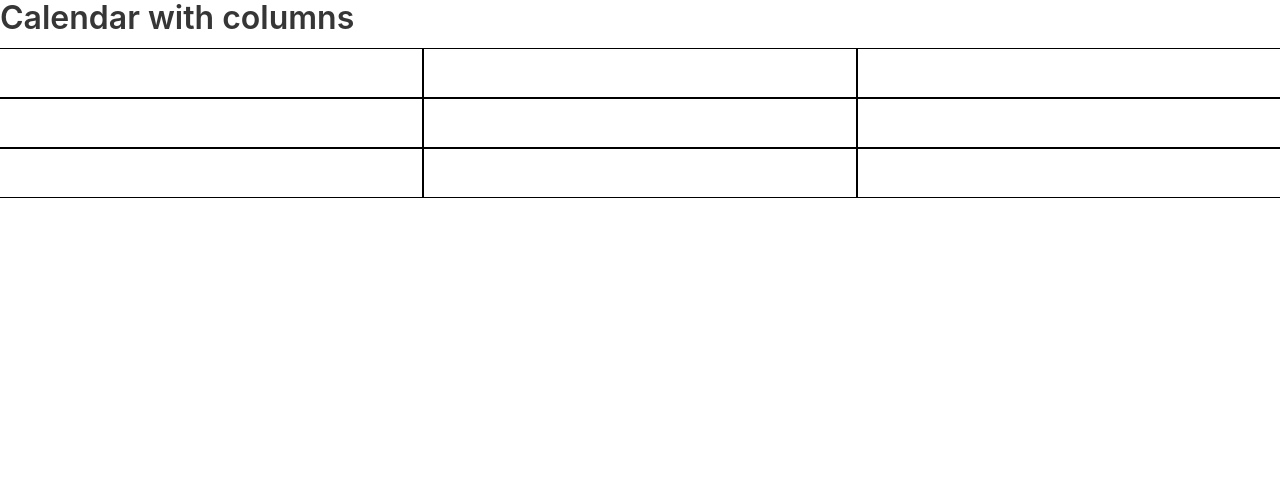
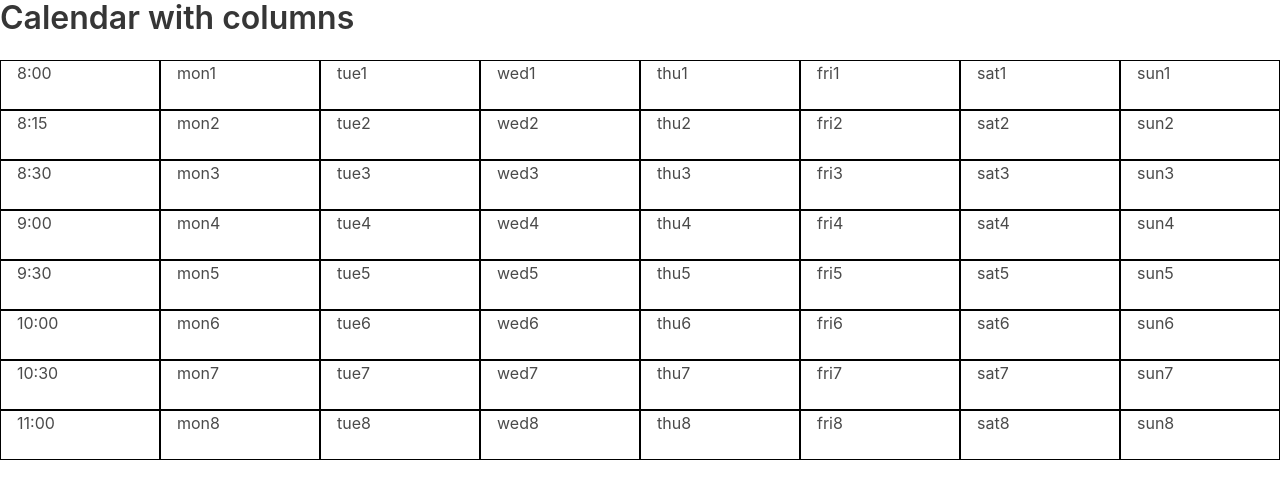
Before and after one commit to jcmujica/react-daily-calendar, a React (Create React App) app: page / in a window 1280 px wide. Shown: the top 498 px of the page. Built offline with nearby package versions, Linux system fonts and the light colour scheme.

Commit message:
on good path

```diff
--- a/src/components/CalendarwCols.js
+++ b/src/components/CalendarwCols.js
@@ -3,9 +3,14 @@ import { Resizable, ResizableBox } from 'react-resizable';
 
 function CalendarwCols() {
   const [week, setweek] = useState({
-    mon: ['m1: 1586174400000', 'm2: 1586175300000', 'm3: 1586176200000'],
-    tue: ['t1: 1586260800000', 't2: 1586261700000', 't3: 1586262600000'],
-    wed: ['w1: 1586347200000', 'w2: 1586348100000', 'w3: 1586349000000'],
+    con: ['8:00', '8:15', '8:30', '9:00', '9:30', '10:00', '10:30', '11:00'],
+    mon: ['mon1', 'mon2', 'mon3', 'mon4', 'mon5', 'mon6', 'mon7', 'mon8'],
+    tue: ['tue1', 'tue2', 'tue3', 'tue4', 'tue5', 'tue6', 'tue7', 'tue8'],
+    wed: ['wed1', 'wed2', 'wed3', 'wed4', 'wed5', 'wed6', 'wed7', 'wed8'],
+    thu: ['thu1', 'thu2', 'thu3', 'thu4', 'thu5', 'thu6', 'thu7', 'thu8'],
+    fri: ['fri1', 'fri2', 'fri3', 'fri4', 'fri5', 'fri6', 'fri7', 'fri8'],
+    sat: ['sat1', 'sat2', 'sat3', 'sat4', 'sat5', 'sat6', 'sat7', 'sat8'],
+    sun: ['sun1', 'sun2', 'sun3', 'sun4', 'sun5', 'sun6', 'sun7', 'sun8'],
   })
   const [columns, setcolumns] = useState({
     control: ['8:00', '8:15', '8:30'],
@@ -18,23 +23,29 @@ function CalendarwCols() {
     setevents({
       ...events,
       [e.target.id]: {
-        date: e.target.id
+        date: e.target.id,
+        height: columnHeight
       }
     })
     console.log(events)
   }
 
-  const EventBox = () => {
+  const EventBox = (props) => {
+    const { date: id, height } = props.data
     return (<ResizableBox
       className='calendar-event'
       width={'100%'}
-      height={columnHeight}
+      height={height}
       axis='y'
       minConstraints={[100, 100]}
       maxConstraints={[300, 1000]}
       handleSize={[8, 8]}
-      draggableOpts={{ grid: [columnHeight, 25] }}
-      resizeHandles={['s']}>
+      draggableOpts={{ grid: [25, height] }}
+      resizeHandles={['s']}
+      onResizeStart={(e) => handleResizeStart(e)}
+      onResizeStop={(e, data) => handleResizeStop(e, data, id)}
+    >
+
       <span >Contents</span>
     </ResizableBox>)
   }
@@ -43,20 +54,41 @@ function CalendarwCols() {
     return <hr />
   }
 
+  const handleResizeStart = (e) => {
+    console.log('hola')
+  }
+  const handleResizeStop = (e, data, id) => {
+    let newHeight = data.node.parentElement.offsetHeight
+
+    setevents({
+      ...events,
+      [id]: {
+        ...[id],
+        height: newHeight
+      }
+    })
+  }
+
   const ColumnGrid = () => {
     let grid = []
     for (let i = 0; i < week.mon.length; i++) {
       for (let day in week) {
         let id = week[day][i]
         grid = [...grid,
-        <div className='column is-one-third calendar-column' key={week[day][i]} style={{ 'height': `${columnHeight}px` }} id={id} onClick={!events[week[day][i]] ? (e) => createEvent(e) : null}>
-          {events[week[day][i]] ? <EventBox /> : null}
+        <div
+          className='calendar-column'
+          key={id}
+          style={{ 'height': `${columnHeight}px` }}
+          id={id}
+          onClick={!events[id] ? (e, data) => createEvent(e, data) : null}>
+          {id}
+          {events[id] ? <EventBox data={events[id]} /> : null}
         </div>
         ]
       }
     }
     return (
-      <div className='columns is-multiline'>
+      <div className='calendar'>
         {grid}
       </div>
     )
--- a/src/css/style.scss
+++ b/src/css/style.scss
@@ -1,4 +1,7 @@
 .calendar {
+  display: flex;
+  flex-wrap: wrap;
+  // flex-direction: column;
   td {
     // &:hover {
     //   background-color: yellow;
@@ -56,6 +59,7 @@
   &-column {
     padding: 0 1rem;
     border: 1px solid black;
+    width: 12.5%;
   }
   &-event {
     overflow: visible;
```
